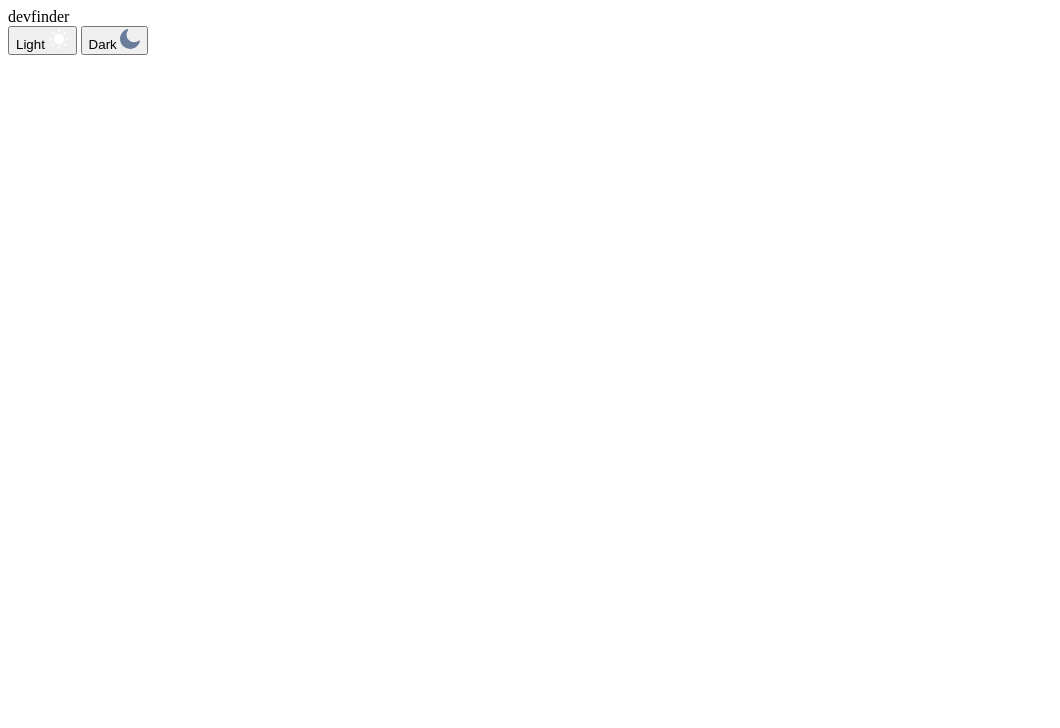
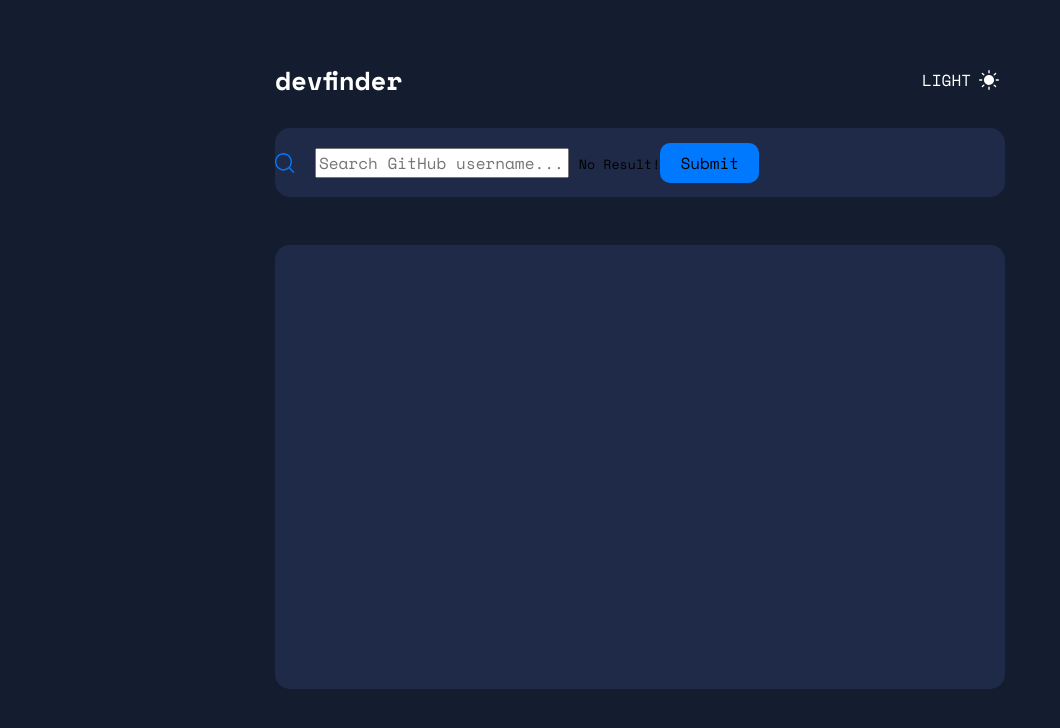
Before and after one commit to BradwellC/FEM--GitHub-User-Search, a plain HTML site: page index.html in a window 1280 px wide. Shown: the whole page, without its empty margins (0-1060 px from the left). Drawn offline with Linux system fonts and the light colour scheme.

Commit message:
Dark Light Theme Added & Basic Styles Started

```diff
--- a/index.html
+++ b/index.html
@@ -1,5 +1,5 @@
 <!DOCTYPE html>
-<html lang="en">
+<html lang="en" class="theme-dark">
   <head>
     <meta charset="UTF-8" />
     <meta name="viewport" content="width=device-width, initial-scale=1.0" />
@@ -12,10 +12,12 @@
     />
 
     <title>Frontend Mentor | GitHub user search app</title>
+
+    <link rel="stylesheet" href="./public/css/main.css" />
   </head>
   <body>
-    <header>
-      <div class="navbar-brand">devfinder</div>
+    <header class="form-header">
+      <div class="heading-1">devfinder</div>
 
       <div class="light-dark mode">
         <button
@@ -37,6 +39,27 @@
       </div>
     </header>
 
-    <main></main>
+    <main>
+      <section class="form_section">
+        <img src="./public/img/icon-search.svg" alt="" class="search-icon" />
+        <form action="/" method="post">
+          <div class="form-group">
+            <input
+              type="text"
+              name="username"
+              id="username"
+              placeholder="Search GitHub username..."
+            />
+            <small>No Result!</small>
+          </div>
+          <button class="btn btn-submit">Submit</button>
+        </form>
+      </section>
+      <section class="results">
+        <div class="results-header"></div>
+      </section>
+    </main>
+
+    <script src="./public/js/main.js"></script>
   </body>
 </html>
--- a/public/css/main.css
+++ b/public/css/main.css
@@ -11,3 +11,277 @@
   src: url('../fonts/SpaceMono-Bold.woff2') format('woff2'),
     url('../fonts/SpaceMono-Bold.woff') format('woff');
 }
+
+/*  */
+
+:root {
+  --max-width: 730px;
+  --padding: 1rem;
+  --width: min(var(--max-width), 100% - (var(--padding) * 2));
+
+  --ff-main: 'Space Mono', sans-serif;
+}
+
+.theme-light {
+  --body-bg: #f6f8ff;
+  --head-text: #222731;
+  --toggle-color: #697c9a;
+  --card-bg: #fefefe;
+  --search-text: #4b6a9b;
+
+  --btn-color: #0079ff;
+  --hover-clr: #222731;
+  --filter-hover: brightness(0) saturate(100%) invert(12%) sepia(11%)
+    saturate(1253%) hue-rotate(182deg) brightness(92%) contrast(91%);
+
+  --git-user: #2b3442;
+  --git-username: #0079ff;
+  --joined: #697c9a;
+  --bio: #4b6a9b;
+
+  --repos-title: #2b3442;
+  --repos-total: #4b6a9b;
+
+  --repos-bg: #f6f8ff;
+
+  --box-shadow: 0px 16px 30px -10px rgba(70, 96, 187, 19.86%);
+}
+
+.theme-dark {
+  --body-bg: #141d2f;
+  --head-text: #ffffff;
+  --toggle-color: #ffffff;
+  --card-bg: #1e2a47;
+  --search-text: #ffffff;
+  --black: #ffffff;
+  --follow-bg: #f6f8ff;
+  --follower-color: #ffffff;
+  --followTotal-color: #ffffff;
+  --social-color: #ffffff;
+
+  --btn-color: #0079ff;
+  --hover-clr: #90a4d4;
+
+  --filter-hover: brightness(0) saturate(100%) invert(84%) sepia(8%)
+    saturate(7041%) hue-rotate(186deg) brightness(89%) contrast(85%);
+
+  --box-shadow: none;
+}
+
+.theme-dark .dark-hidden {
+  display: none;
+}
+
+.theme-light .light-hidden {
+  display: none;
+}
+
+.light-hidden {
+  background: transparent;
+  border: none;
+
+  display: flex;
+  flex-direction: row;
+  justify-content: space-between;
+  align-items: center;
+
+  /* color: #fff; */
+  filter: brightness(0) saturate(100%) invert(100%) sepia(100%) saturate(0%)
+    hue-rotate(272deg) brightness(111%) contrast(101%);
+  text-transform: uppercase;
+  width: 89px;
+
+  cursor: pointer;
+
+  transition: all ease 0.2s;
+}
+
+.light-hidden:hover {
+  /* color: #90a4d4; */
+  filter: brightness(0) saturate(100%) invert(70%) sepia(9%) saturate(1220%)
+    hue-rotate(185deg) brightness(91%) contrast(94%);
+}
+
+.dark-hidden {
+  background: transparent;
+  border: none;
+
+  display: flex;
+  flex-direction: row;
+  justify-content: space-between;
+  align-items: center;
+
+  /* color: #4b6a9b; */
+  filter: brightness(0) saturate(100%) invert(70%) sepia(9%) saturate(1220%)
+    hue-rotate(185deg) brightness(91%) contrast(94%);
+  text-transform: uppercase;
+  width: 89px;
+
+  cursor: pointer;
+
+  transition: all ease 0.2s;
+}
+
+.dark-hidden:hover {
+  filter: brightness(0) saturate(100%) invert(13%) sepia(24%) saturate(507%)
+    hue-rotate(181deg) brightness(92%) contrast(94%);
+}
+
+/*  */
+
+/*
+  1. Use a more-intuitive box-sizing model.
+*/
+*,
+*::before,
+*::after {
+  box-sizing: border-box;
+}
+/*
+  2. Remove default margin
+*/
+* {
+  margin: 0;
+}
+/*
+  Typographic tweaks!
+  3. Add accessible line-height
+  4. Improve text rendering
+*/
+body {
+  line-height: 1.5;
+  -webkit-font-smoothing: antialiased;
+}
+/*
+  5. Improve media defaults
+*/
+img,
+picture,
+video,
+canvas,
+svg {
+  display: block;
+  max-width: 100%;
+}
+/*
+  6. Remove built-in form typography styles
+*/
+input,
+button,
+textarea,
+select {
+  font: inherit;
+}
+/*
+  7. Avoid text overflows
+*/
+p,
+h1,
+h2,
+h3,
+h4,
+h5,
+h6 {
+  overflow-wrap: break-word;
+}
+/*
+  8. Create a root stacking context
+*/
+#root,
+#__next {
+  isolation: isolate;
+}
+
+/* RESET CSS END */
+
+body {
+  background-color: var(--body-bg);
+  font-family: var(--ff-main);
+}
+
+.heading-1 {
+  font-size: 26px;
+  font-weight: 700;
+
+  color: var(--head-text);
+}
+
+.btn {
+  /* width: 106px;
+  height: 50px; */
+
+  background-color: transparent;
+  border: none;
+
+  display: flex;
+  align-items: center;
+  justify-content: center;
+
+  padding: 8px 20px;
+  border-radius: 10px;
+}
+
+.btn-submit {
+  background-color: var(--btn-color);
+}
+
+/* Generic CSS END */
+
+.form-header {
+  display: flex;
+  flex-direction: row;
+  justify-content: space-between;
+  align-items: center;
+
+  width: var(--max-width);
+  height: 40px;
+
+  margin-inline: auto;
+  padding-block-start: 5rem;
+}
+
+.form_section {
+  display: flex;
+  flex-direction: row;
+
+  align-items: center;
+
+  width: var(--max-width);
+  height: 69px;
+  margin: 3rem auto;
+
+  background-color: var(--card-bg);
+  border-radius: 15px;
+
+  box-shadow: var(--box-shadow);
+}
+
+.form_section form {
+  display: flex;
+  flex-direction: row;
+
+  justify-content: space-between;
+  align-items: center;
+}
+
+.search-icon {
+  width: 20px;
+  height: 20px;
+}
+
+#username {
+  width: 254px;
+
+  margin-left: 20px;
+}
+
+.results {
+  width: var(--max-width);
+  height: 444px;
+
+  background-color: var(--card-bg);
+  border-radius: 15px;
+
+  box-shadow: var(--box-shadow);
+  margin-inline: auto;
+}
--- a/public/js/main.js
+++ b/public/js/main.js
@@ -0,0 +1,23 @@
+// function to set a given theme
+function setTheme(themeName) {
+  localStorage.setItem('theme', themeName);
+  document.documentElement.className = themeName;
+}
+
+// function to toggle between light and dark
+function toggleTheme() {
+  if (localStorage.getItem('theme') === 'theme-dark') {
+    setTheme('theme-light');
+  } else {
+    setTheme('theme-dark');
+  }
+}
+
+// invoke function to set theme
+(function () {
+  if (localStorage.getItem('theme') === 'theme-dark') {
+    setTheme('theme-dark');
+  } else {
+    setTheme('theme-light');
+  }
+});
```
Also changed, not shown: 1 other file.
